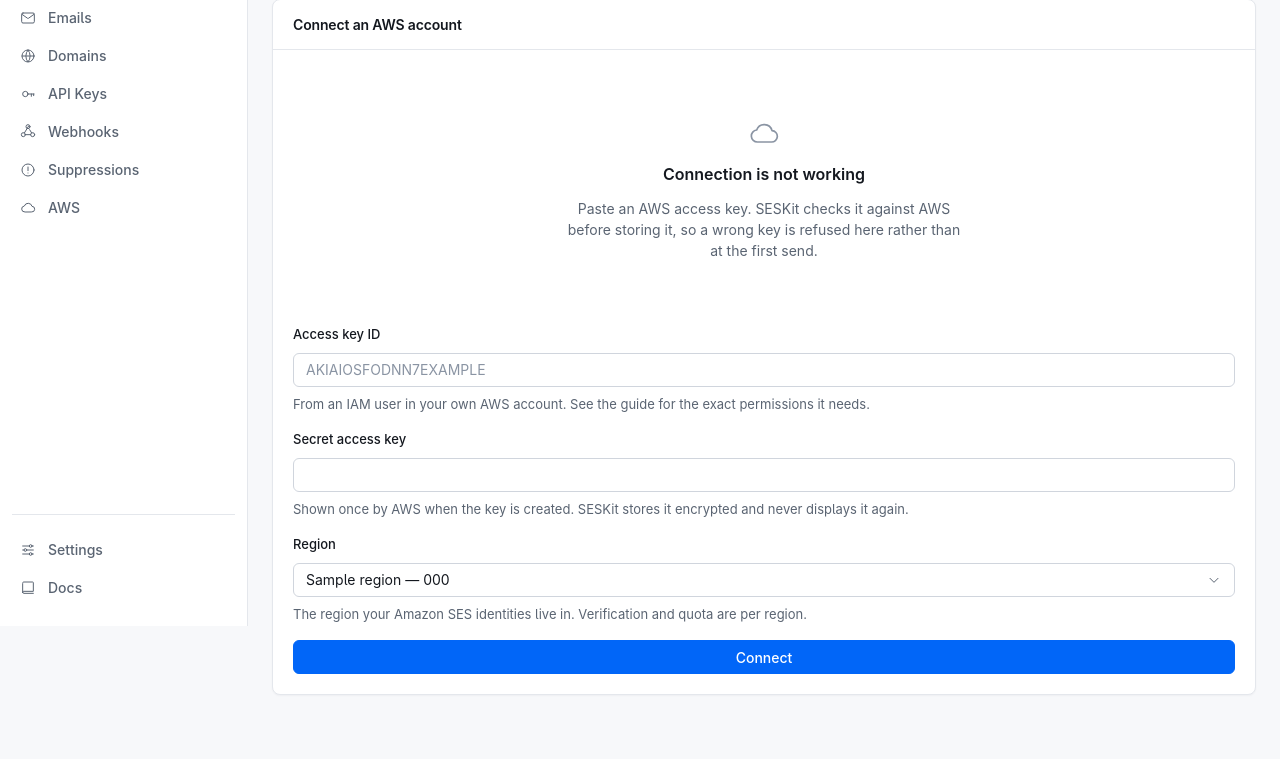
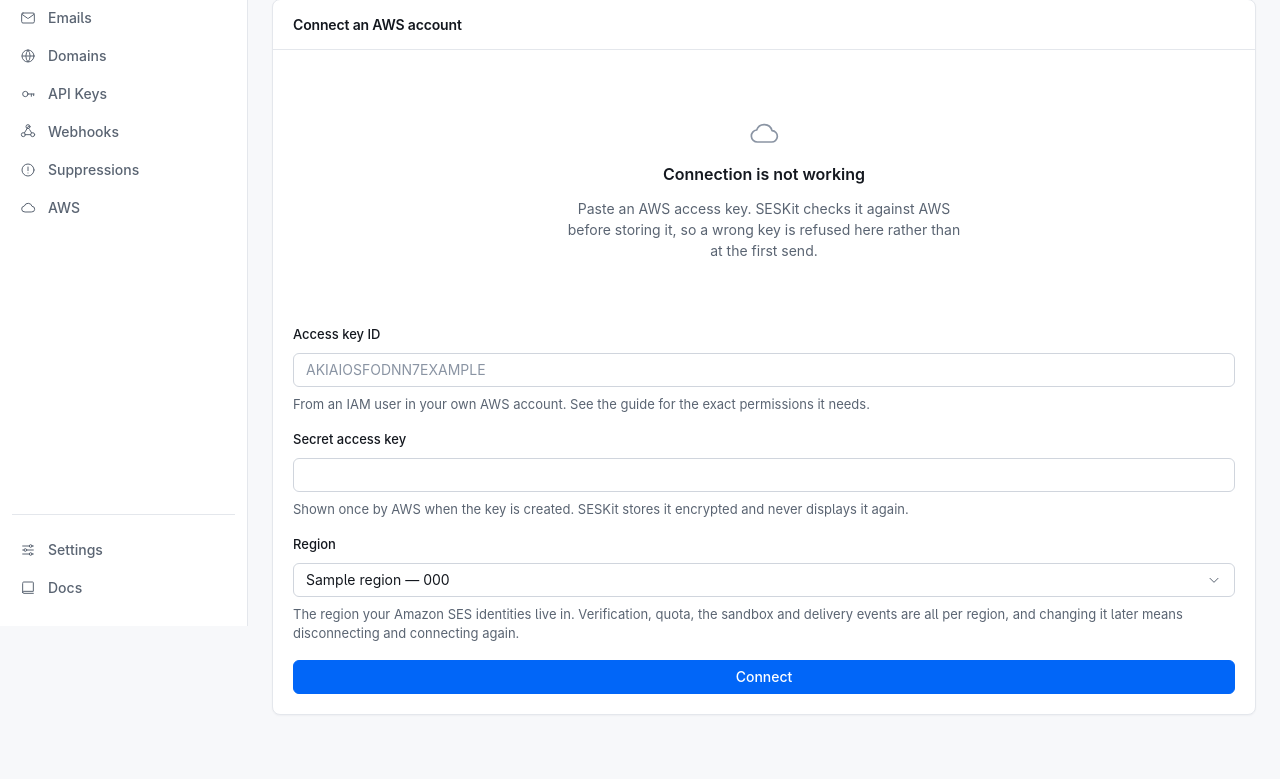
Before and after one commit to Otitodev/seskit, a Python web app: template apps/api/src/seskit_api/templates/pages/aws.html in a window 1280 px wide. Shown: the part 174-953 px from the top of the page. Before the commit the page ends 870 px from the top, so only its background shows below. Run offline with Jinja, Linux system fonts and the light colour scheme; the template is opened without the code that fills it: most values are stand-ins (such as "Sample title", 1, 10 or a date in 2020).

Commit message:
fix(ui): the region has to be chosen
The connect form pre-selected the first region in the list. On a real
host the connect went to us-east-1 because nothing drew the eye to the
field, and identities, quota, the sandbox and delivery events are all per
region - so every later step was in the wrong place, and the way back is
Disconnect and paste the key again. The select now starts on a
placeholder that cannot be submitted, an empty region gets a message
naming the field, and the hint says what the region decides.

```diff
--- a/apps/api/src/seskit_api/routes/aws.py
+++ b/apps/api/src/seskit_api/routes/aws.py
@@ -64,6 +64,10 @@ router = APIRouter(tags=["aws"], include_in_schema=False)
 #: Shown when the submitted region is not one SES offers. Caught here rather
 #: than spent as a round trip that would fail with a message about endpoints.
 UNKNOWN_REGION_MESSAGE = "That is not a region where Amazon SES is available."
+
+#: The select no longer pre-chooses one, so this is what a form submitted
+#: without touching it gets - naming the field rather than calling it unknown.
+NO_REGION_MESSAGE = "Choose the region your Amazon SES identities are in."
 
 #: Where AWS takes a user to leave the sandbox (§8 asks for the link, not just
 #: the warning).
@@ -162,6 +166,8 @@ async def connect(
     access_key_id = access_key_id.strip()
     secret_access_key = secret_access_key.strip()
 
+    if not region:
+        return await _page(request, db, current, project, error=NO_REGION_MESSAGE, status_code=400)
     if not is_known_region(region):
         return await _page(
             request, db, current, project, error=UNKNOWN_REGION_MESSAGE, status_code=400
--- a/apps/api/src/seskit_api/templates/partials/aws_status.html
+++ b/apps/api/src/seskit_api/templates/partials/aws_status.html
@@ -297,7 +297,15 @@
         <div class="grow">
           <div class="field">
             <label class="field__label" for="region">Region</label>
-            <select class="select" id="region" name="region">
+            {# Nothing chosen until the user chooses. With the first region
+               selected by default, a connect went to us-east-1 on a real host
+               because nothing drew the eye to the field - and identities,
+               quota and the sandbox are all per region, so every later step
+               was in the wrong place. #}
+            <select class="select" id="region" name="region" required>
+              <option value="" {% if not connection %}selected{% endif %} disabled>
+                Choose the region your SES identities are in
+              </option>
               {% for code, label in regions %}
                 <option value="{{ code }}"
                         {% if connection and connection.region == code %}selected{% endif %}>
@@ -306,8 +314,9 @@
               {% endfor %}
             </select>
             <p class="field__hint">
-              The region your Amazon SES identities live in. Verification and
-              quota are per region.
+              The region your Amazon SES identities live in. Verification,
+              quota, the sandbox and delivery events are all per region, and
+              changing it later means disconnecting and connecting again.
             </p>
           </div>
         </div>
```
Also changed, not shown: tests/test_aws.py (+29 -0 lines).
